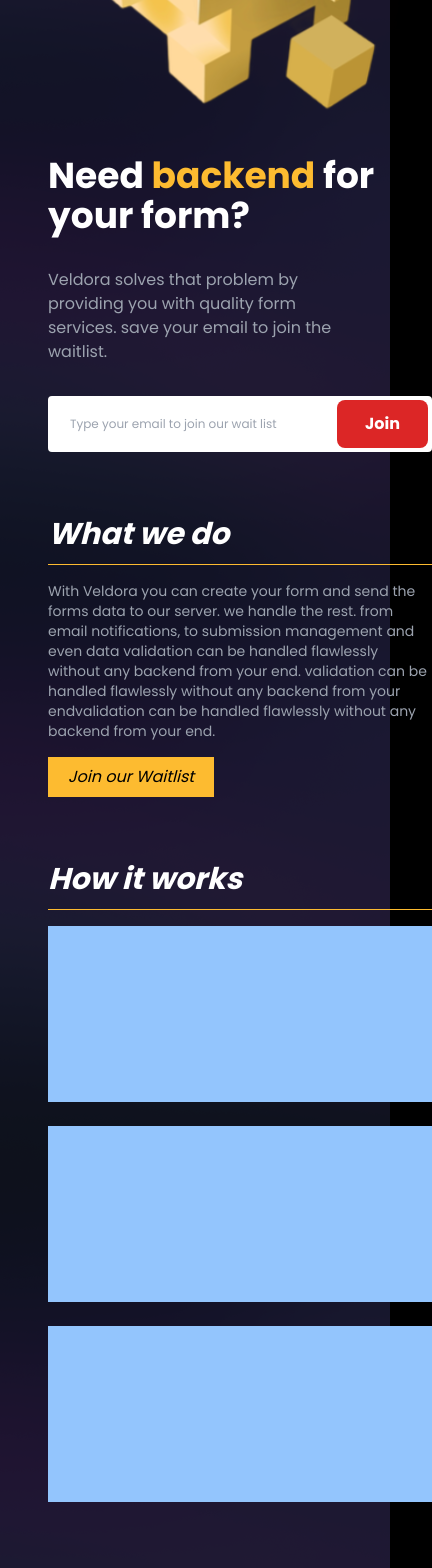
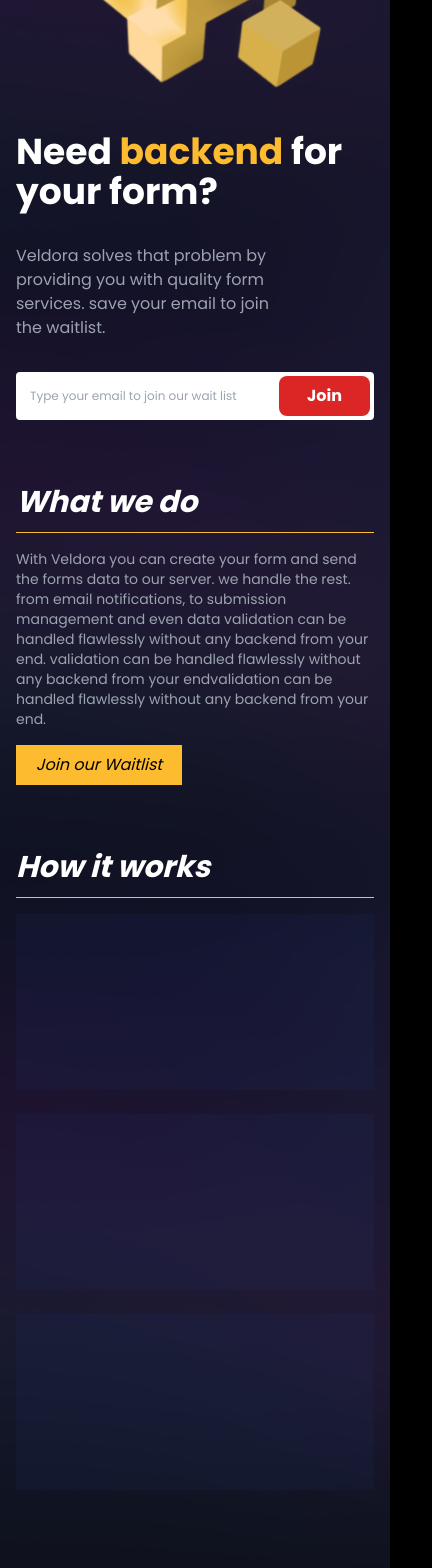
Before and after one commit to princecodes247/veldora--client, a Next.js app: page /waitlist in a window 390 px wide. Shown: the part 420-1988 px from the top of the page, 432 px wide, since content can reach past the window. Built offline with nearby package versions, Linux system fonts and the light colour scheme.

Commit message:
fix: bugs on mobile

```diff
--- a/components/Footer/Footer.jsx
+++ b/components/Footer/Footer.jsx
@@ -7,7 +7,7 @@ import Image from 'next/image';
 
 const Footer = (props) => (
   <React.Fragment>
-    <footer className="flex flex-col border-b gap-8 lg:flex-row justify-between px-6 pt-16 pb-12 mt-12 lg:mr-32 border-t border-yellow-500">
+    <footer className="flex flex-col justify-between gap-8 px-6 pt-16 pb-12 mt-12 border-t border-b border-yellow-500 lg:flex-row lg:mr-32">
     <ul className="flex flex-col items-start gap-3">
       <li>
         <div className="logo">
@@ -15,26 +15,26 @@ const Footer = (props) => (
         </div>
       </li>
       <Link href="/">
-        <li className="hover:border-b-2 transition-all cursor-pointer border-yellow-400 uppercase">Home</li>
+        <li className="uppercase transition-all border-b-2 border-transparent cursor-pointer hover:border-yellow-400">Home</li>
       </Link>
       <Link href="/services">
-        <li className="hover:border-b-2 transition-all cursor-pointer border-yellow-400 uppercase">Services</li>
+        <li className="uppercase transition-all border-b-2 border-transparent cursor-pointer hover:border-yellow-400">Services</li>
       </Link>
       <Link href="/about">
-        <li className="hover:border-b-2 transition-all cursor-pointer border-yellow-400 uppercase">About</li>
+        <li className="uppercase transition-all border-b-2 border-transparent cursor-pointer hover:border-yellow-400">About</li>
       </Link>
       <Link href="/contact">
-        <li className="hover:border-b-2 transition-all cursor-pointer border-yellow-400 uppercase">Contact</li>
+        <li className="uppercase transition-all border-b-2 border-transparent cursor-pointer hover:border-yellow-400">Contact</li>
       </Link>
     </ul>
-    <ul className=" flex flex-col items-start gap-2">
-      <h2 className="font-bold text-3xl">Contact Us</h2>
-      <li className="hover:border-b-2 transition-all cursor-pointer border-yellow-400 ">Linkedin</li>
-      <li className="hover:border-b-2 transition-all cursor-pointer border-yellow-400 ">Facebook</li>
-      <li className="hover:border-b-2 transition-all cursor-pointer border-yellow-400 ">Instagram</li>
+    <ul className="flex flex-col items-start gap-2 ">
+      <h2 className="text-3xl font-bold">Contact Us</h2>
+      <li className="transition-all border-b-2 border-transparent cursor-pointer hover:border-yellow-400 ">Linkedin</li>
+      <li className="transition-all border-b-2 border-transparent cursor-pointer hover:border-yellow-400 ">Facebook</li>
+      <li className="transition-all border-b-2 border-transparent cursor-pointer hover:border-yellow-400 ">Instagram</li>
     </ul>
-    <ul className=" flex flex-col items-start gap-1">
-      <h2 className="font-bold text-3xl">Misc</h2>
+    <ul className="flex flex-col items-start gap-1 ">
+      <h2 className="text-3xl font-bold">Misc</h2>
       <li>Frequently Asked Questions</li>
       <li>Documentation</li>
       <li>Security Details</li>
@@ -43,8 +43,8 @@ const Footer = (props) => (
       </Link>
     </ul>
   </footer>
-  <div className="lg:hidden my-10">
-    <p className="text-center text-xs text-gray-300">
+  <div className="my-10 lg:hidden">
+    <p className="text-xs text-center text-gray-300">
       © Veldora 2022 - {new Date().getFullYear()} - All rights reserved.
     </p>
   </div>
--- a/components/Layouts/SiteLayout.js
+++ b/components/Layouts/SiteLayout.js
@@ -6,8 +6,8 @@ import SideMenu from '../SideMenu'
 
 export default function Layout({ children }) {
   return (
-    <div className="flex relative px-12 lg:pl-24 lg:pr-0 text-white bg-main">
-      <main className="pt-12 flex-1">
+    <div className="relative flex px-4 text-white bg-no-repeat bg-cover sm:px-12 lg:pl-24 lg:pr-0 bg-main">
+      <main className="flex-1 pt-12">
       <Header />
         {children}
       <Footer />
--- a/components/WaitlistForm/WaitlistForm.jsx
+++ b/components/WaitlistForm/WaitlistForm.jsx
@@ -5,12 +5,12 @@ import PropTypes from 'prop-types';
 const WaitlistForm = (props) => (
  <React.Fragment>
     {
-    props.alt ? <div className="flex items-stretch self-center pl-1 pr-0.5 bg-white border-2 border-white rounded focus-within:outline-solid-yellow-500 focus-within:border-yellow-400 w-96">
-    <input className='text-xs md:text-base flex-1 p-3 text-black outline-none' type="text" placeholder='Type your email to join our wait list' />
-    <button className='py-2 md:text-xl font-bold text-white hover:bg-red-500 bg-red-600 rounded-lg px-7'>Join</button>
-  </div> : <div className="flex items-stretch self-center sm:self-start pl-1 p-0.5 bg-white border-2 border-white rounded focus-within:outline-solid-yellow-500 focus-within:border-yellow-400 w-96">
-  <input className='text-xs md:text-base flex-1 p-4 text-black outline-none' type="text" placeholder='Type your email to join our wait list' />
-  <button className='py-2 md:text-xl font-bold text-white hover:bg-red-500 bg-red-600 rounded-lg px-7'>Join</button>
+    props.alt ? <div className="flex items-stretch self-center pl-1 pr-0.5 bg-white border-2 border-white rounded focus-within:outline-solid-yellow-500 focus-within:border-yellow-400 w-full sm:w-96">
+    <input className='flex-1 p-2 text-xs text-black outline-none sm:p-3 md:text-base' type="text" placeholder='Type your email to join our wait list' />
+    <button className='py-2 font-bold text-white bg-red-600 rounded-lg md:text-xl hover:bg-red-500 px-7'>Join</button>
+  </div> : <div className="flex items-stretch self-start sm:self-start pl-1 p-0.5 bg-white border-2 border-white rounded focus-within:outline-solid-yellow-500 focus-within:border-yellow-400 w-full sm:w-96">
+  <input className='flex-1 p-2 text-xs text-black outline-none sm:p-4 md:text-base' type="text" placeholder='Type your email to join our wait list' />
+  <button className='py-2 font-bold text-white bg-red-600 rounded-lg md:text-xl hover:bg-red-500 px-7'>Join</button>
 </div>
   }
  </React.Fragment>
--- a/next.config.js
+++ b/next.config.js
@@ -1,6 +1,16 @@
 /** @type {import('next').NextConfig} */
 const nextConfig = {
   reactStrictMode: true,
+  async redirects() {
+    return [
+      {
+        source: '/',
+        destination: '/waitlist',
+        permanent: false,
+
+      },
+    ]
+  },
   async rewrites() {
     return [
       {
--- a/pages/waitlist.js
+++ b/pages/waitlist.js
@@ -10,6 +10,8 @@ import styles from "../styles/Waitlist.module.css";
 import FeedbackSlider from "../components/FeedbackSlider/FeedbackSlider";
 import Layout from "../components/Layouts/SiteLayout";
 
+import logo from "../public/images/logo.svg"
+
 export default function Waitlist() {
   return (
     <Layout>
@@ -20,14 +22,14 @@ export default function Waitlist() {
         <link rel="icon" href="/favicon.ico" />
       </Head>
 
-        <section className="flex flex-1 flex-col-reverse sm:flex-row items-start md:h-screen pt-24">
-          <div className="flex flex-col flex-1 sm:text-left gap-4">
-            <h1 className="text-4xl md:text-6xl font-header font-bold">
+        <section className="flex flex-col-reverse items-start flex-1 pt-24 sm:flex-row md:h-screen">
+          <div className="flex flex-col flex-1 gap-4 sm:text-left">
+            <h1 className="text-4xl font-bold md:text-6xl font-header">
               Need
               <span className="text-primary"> backend </span>
               for your form?
             </h1>
-            <p className="text-gray-400 w-3/4 sm:w-full my-4">
+            <p className="w-3/4 my-4 text-gray-400 sm:w-full">
               Veldora solves that problem by providing you with quality form
               services. save your email to join the waitlist.
             </p>
@@ -41,12 +43,14 @@ export default function Waitlist() {
           </div>
         </section>
 
-        <section className="my-16 lg:pr-32">
-          <h2 className="pb-3 text-3xl border-b mb-4 border-primary italic font-bold">
+        <section className="my-16 sm:mt-2 lg:pr-32">
+          <h2 className="pb-3 mb-4 text-3xl italic font-bold border-b border-primary">
             What we do
           </h2>
           <div className="flex gap-4">
-            <div className="hidden sm:block">SS</div>
+            <div className="hidden w-96 sm:block">
+              <Image src={logo} alt="Veldora" className="w-full" />
+            </div>
             <div className="">
 
             <p className="text-sm text-gray-400">
@@ -63,13 +67,13 @@ export default function Waitlist() {
         </section>
         <section className="lg:pr-32">
           <div className="pb-20">
-            <h2 className="pb-3 text-3xl border-b mb-4 border-primary italic font-bold">
+            <h2 className="pb-3 mb-4 text-3xl italic font-bold border-b border-primary">
               How it works
             </h2>
-            <div className="flex flex-col lg:flex-row gap-6">
-              <div className="w-full lg:w-24 h-44 lg:h-24 bg-blue-300"></div>
-              <div className="w-full lg:w-24 h-44 lg:h-24 bg-blue-300"></div>
-              <div className="w-full lg:w-24 h-44 lg:h-24 bg-blue-300"></div>
+            <div className="flex flex-col gap-6 lg:flex-row">
+              <div className="w-full bg-blue-900 bg-opacity-10 lg:w-24 h-44 lg:h-24"></div>
+              <div className="w-full bg-blue-900 bg-opacity-10 lg:w-24 h-44 lg:h-24"></div>
+              <div className="w-full bg-blue-900 bg-opacity-10 lg:w-24 h-44 lg:h-24"></div>
             </div>
           </div>
         </section>
@@ -81,7 +85,7 @@ export default function Waitlist() {
 
           <FeedbackSlider />
         </section> */}
-        <section className="flex flex-col items-center gap-4 pt-24 lg:pr-32 text-center">
+        <section className="flex flex-col items-center gap-4 pt-24 text-center lg:pr-32">
           <h2 className="text-3xl font-bold">Join our Waitlist</h2>
           <WaitlistForm alt />
         </section>
--- a/tailwind.config.js
+++ b/tailwind.config.js
@@ -12,7 +12,7 @@ module.exports = {
         "primary": "#FDBB30",
       },
       fontFamily: {
-        'body': ['"Poppins"', ],
+        'body': ['"Poppins"', "sans-serif"],
         'header': ['"Poppins"', "sans-serif"],
       }
     },
```
